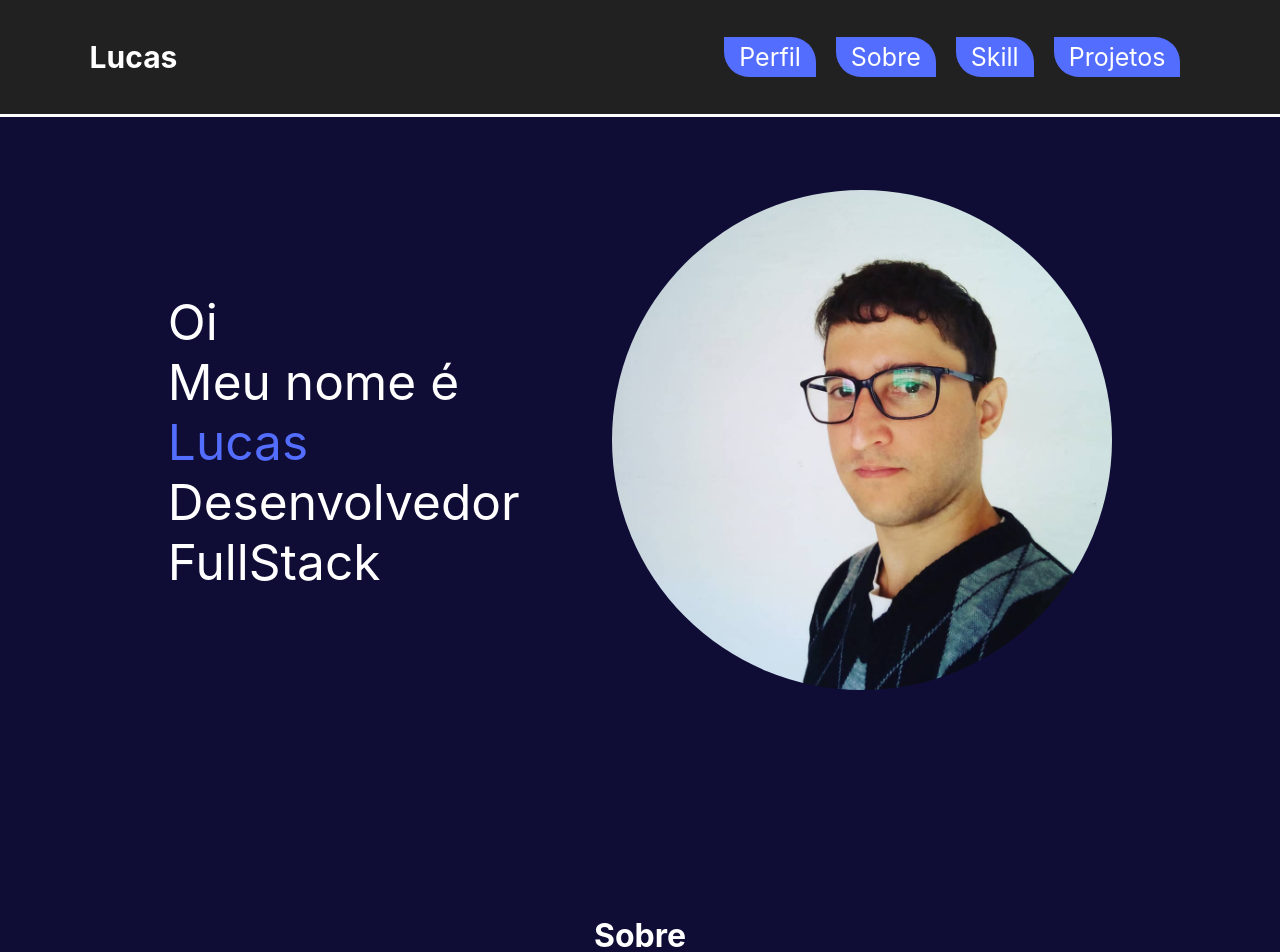
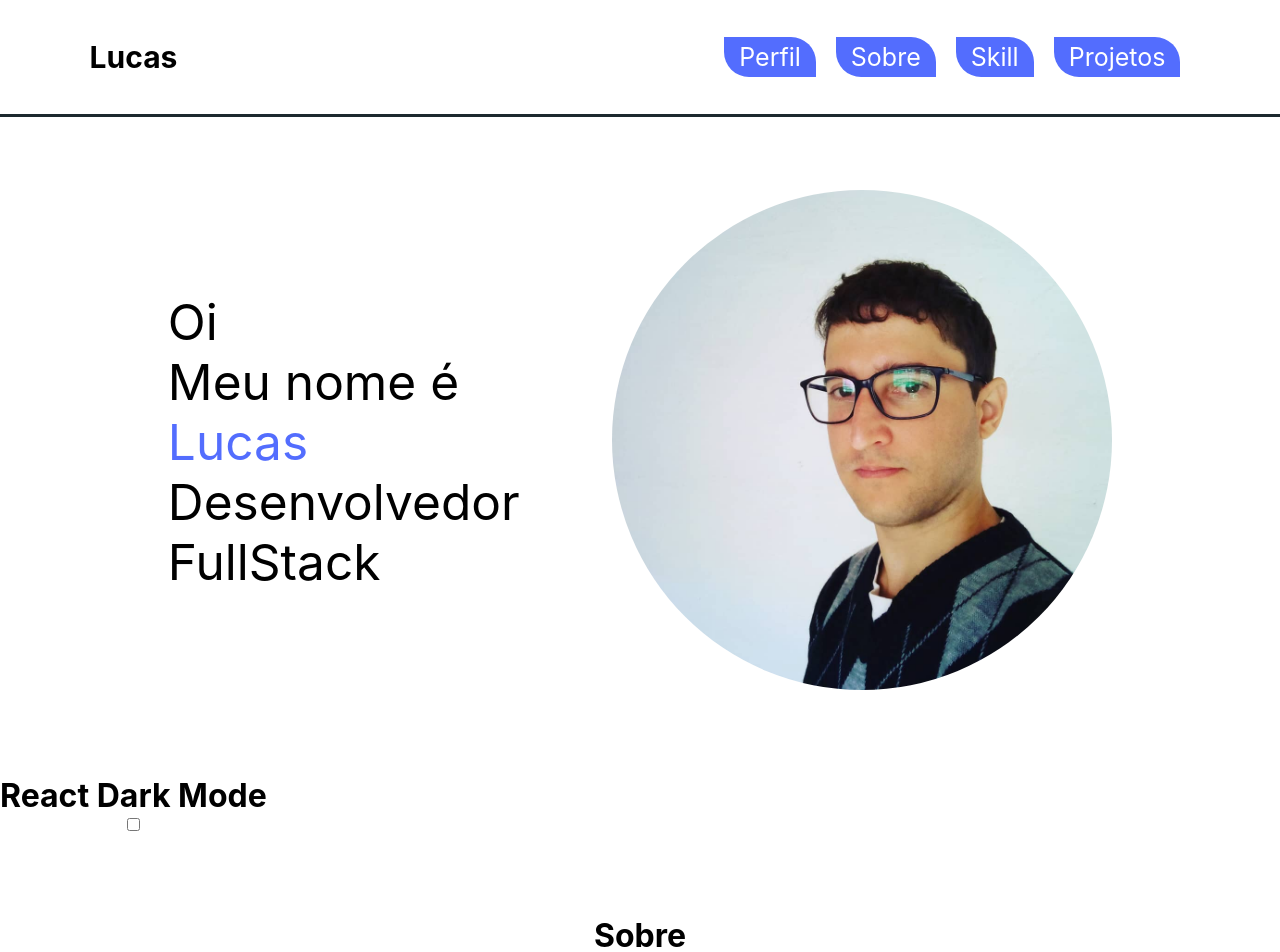
Before and after one commit to DigitalHDR/Meu-portfolio-react, a React (Create React App) app: page / in a window 1280 px wide. Shown: the top 952 px of the page. Built offline with nearby package versions, Linux system fonts and the light colour scheme.

Commit message:
básico de dark mode iniciado

```diff
--- a/src/App.css
+++ b/src/App.css
@@ -23,6 +23,37 @@
   --bg-cardBotaoHover: #AE3C85;
   --card-color: #FFFFFF;
 
+  --Bs-Git-e-Link: #FFFFFF;
+}
+
+body {
+  font-family: -apple-system, BlinkMacSystemFont, 'Segoe UI', 'Roboto', 'Oxygen',
+  'Ubuntu', 'Cantarell', 'Fira Sans', 'Droid Sans', 'Helvetica Neue',
+  sans-serif;
+  -webkit-font-smoothing: antialiased;
+  -moz-osx-font-smoothing: grayscale;
+  background-color: var(--bg-geral);
+  transition: all ease 0.5s;
+}
+
+.apppp {
+  z-index: 1000;
+  position: fixed;
+}
+
+body.dark-mode {
+  --bg-header: #ffffff;
+  --header-logo: #000000;
+
+  --h1-geral: #000000;
+
+  --bg-geral: #ffffff;
+
+  --bg-card: #1c292e;
+  --card-title: #ece4e4;
+  --card-text-color: #cac7c7;
+
+  --Bs-Git-e-Link: #524141;
 }
 
 html::-webkit-scrollbar {
@@ -39,14 +70,6 @@ html::-webkit-scrollbar-track {
   background-color: var(--bg-header);
 }
 
-body {
-  font-family: -apple-system, BlinkMacSystemFont, 'Segoe UI', 'Roboto', 'Oxygen',
-  'Ubuntu', 'Cantarell', 'Fira Sans', 'Droid Sans', 'Helvetica Neue',
-  sans-serif;
-  -webkit-font-smoothing: antialiased;
-  -moz-osx-font-smoothing: grayscale;
-  background-color: var(--bg-geral);
-}
 
 .container {
   padding: 32px 7%;
--- a/src/App.js
+++ b/src/App.js
@@ -1,5 +1,6 @@
 import { BrowserRouter as Router } from "react-router-dom"
 import './App.css'
+import useDarkMode from "./useDarkMode";
 
 // import MainRoutes from "./routes"
 import Header from './components/Header'
@@ -10,12 +11,18 @@ import Projetos from "./pages/Projetos";
 import Footer from './components/Footer'
 
 export default function App() {
+  const [darkMode, toggleDarkMode] = useDarkMode()
+
   return (
     <Router>
         <Header />
         <div className='main_Element'>
           {/* <MainRoutes /> */}
           <Home />
+          <div className="apppp" style={{color: '#fff', textAlign: 'center'}}>
+            <h1>React Dark Mode</h1>
+            <input onClick={() => toggleDarkMode()}  type="checkbox" />
+          </div>
           <Sobre />
           <Skill />
           <Projetos />
--- a/src/components/Footer/footer.css
+++ b/src/components/Footer/footer.css
@@ -55,7 +55,7 @@
 #BsLinkedin {
   cursor: pointer;
   font-size: calc(20px + 1vw);
-  color: #fff;
+  color: var(--Bs-Git-e-Link);
   transition: all 0.3s ease-in-out;
 }
 
--- /dev/null
+++ b/src/useDarkMode.jsx
@@ -0,0 +1,21 @@
+import {useEffect, useState} from 'react'
+
+export default function useDarkMode() {
+  const [darkMode, setDarkMode]= useState(localStorage.getItem('theme') === 'dark' ? true : false)
+
+  useEffect(() => {
+    if(darkMode) {
+      document.body.classList.remove('dark-mode')
+      localStorage.setItem('theme', 'light')
+    } else {
+      document.body.classList.add('dark-mode')
+      localStorage.setItem('theme', 'dark')
+    }
+  }, [darkMode])
+
+  const toggleDarkMode = () => {
+    setDarkMode(!darkMode)
+  }
+
+  return [darkMode, toggleDarkMode]
+}
```
